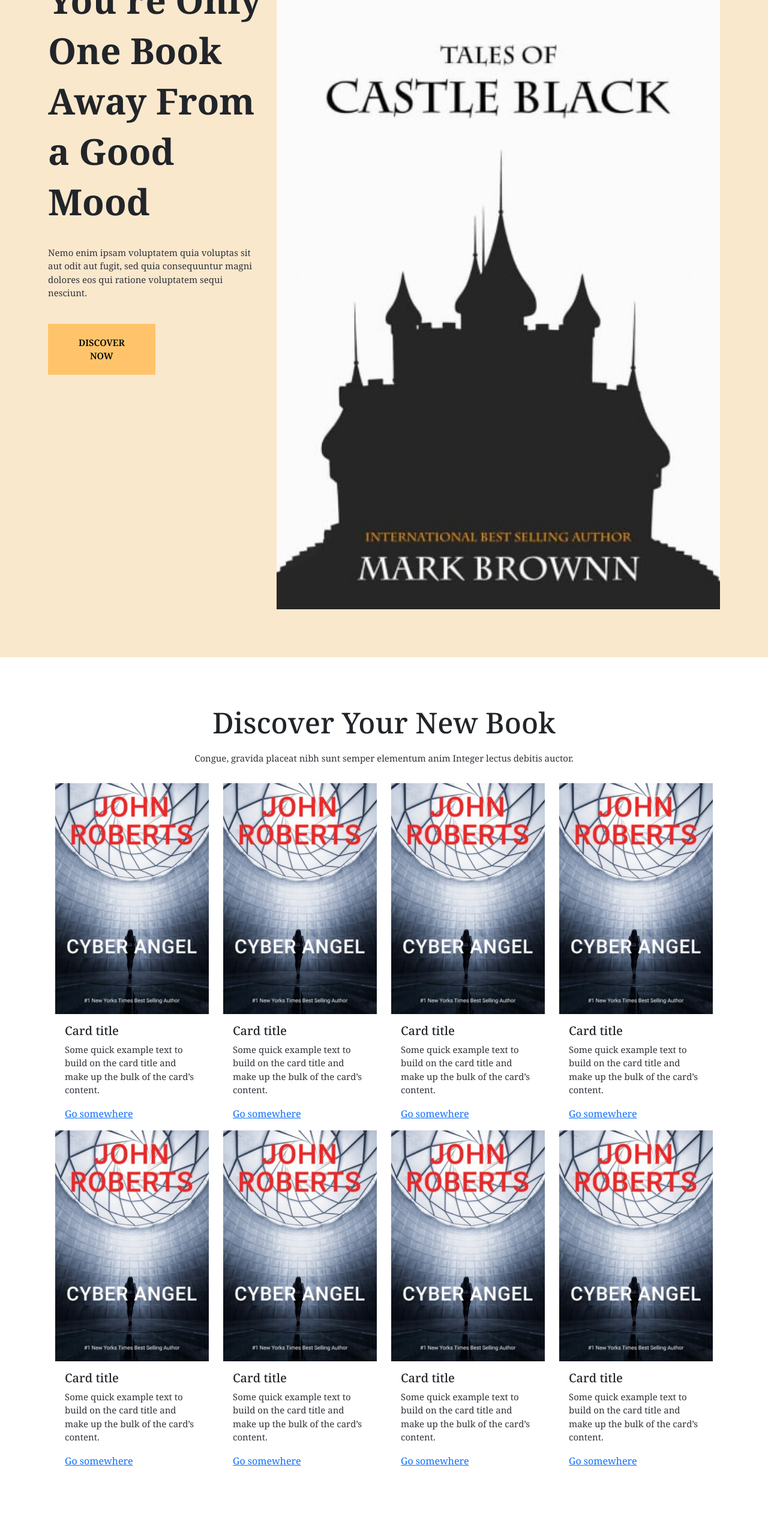
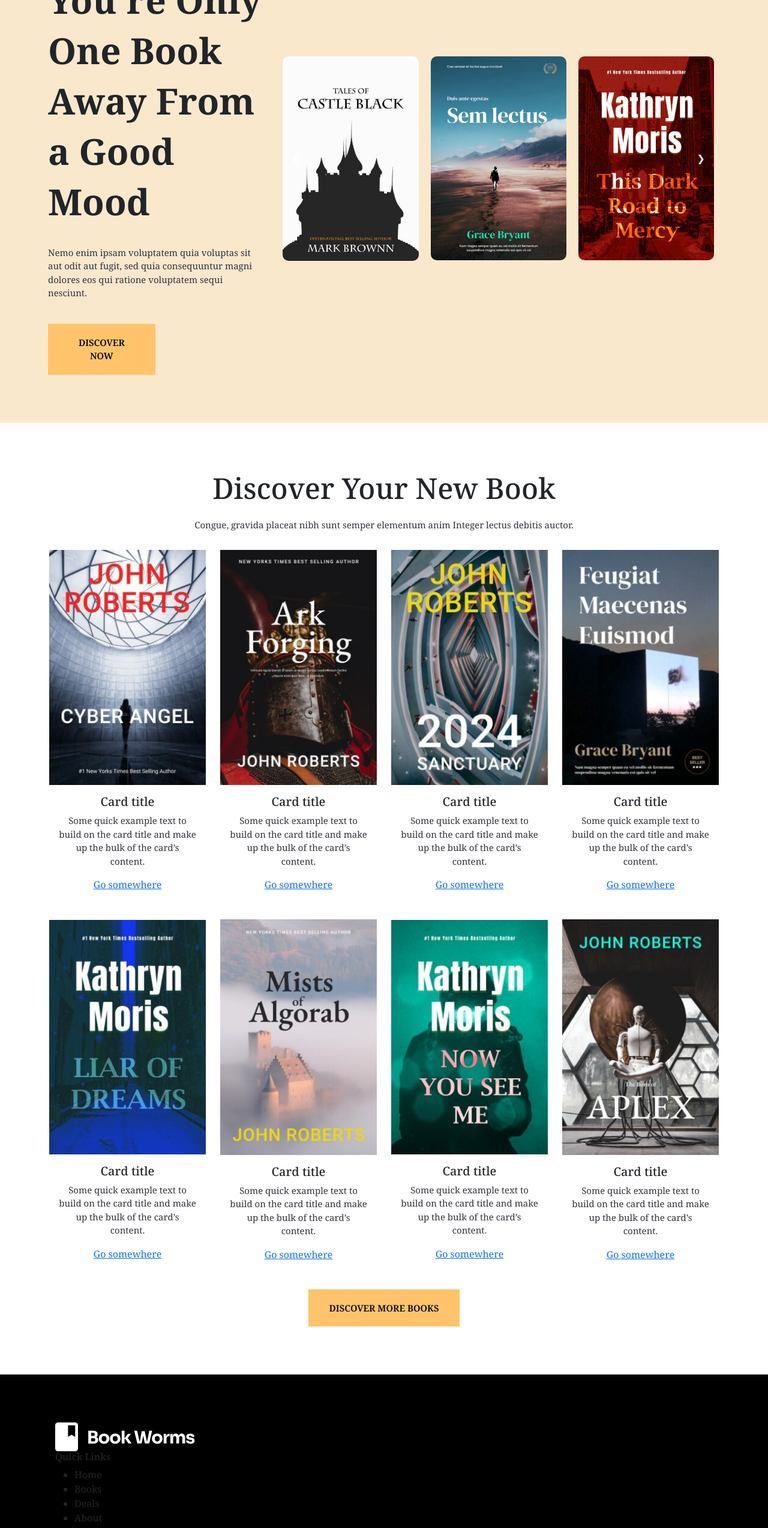
Before and after one commit to goojooo/Bootstrap_Project, a plain HTML site: page index.html in a window 1280 px wide. Shown: the part 240-2788 px from the top of the page at 60% size. Drawn offline with nearby package versions, Linux system fonts and the light colour scheme.

Commit message:
first commit

```diff
--- a/index.html
+++ b/index.html
@@ -14,6 +14,7 @@
    <link rel="preconnect" href="https://fonts.googleapis.com">
 <link rel="preconnect" href="https://fonts.gstatic.com" crossorigin>
 <link href="https://fonts.googleapis.com/css2?family=Noto+Serif:ital,wght@0,100..900;1,100..900&family=Sora:wght@100..800&display=swap" rel="stylesheet">
+<link rel="stylesheet" href="https://cdnjs.cloudflare.com/ajax/libs/font-awesome/7.0.1/css/all.min.css" integrity="sha512-2SwdPD6INVrV/lHTZbO2nodKhrnDdJK9/kg2XD1r9uGqPo1cUbujc+IYdlYdEErWNu69gVcYgdxlmVmzTWnetw==" crossorigin="anonymous" referrerpolicy="no-referrer" />
   </head>
   <body>
     <section class="container-fluid" id="main-container">
@@ -99,57 +100,29 @@
               sed quia consequuntur magni dolores eos qui ratione voluptatem
               sequi nesciunt.
             </p>
-            <button>DISCOVER NOW</button>
+            <button class="button">DISCOVER NOW</button>
           </div>
-          <div class="col-8">
-            <div id="carouselExample" class="carousel slide row">
-              <div class="carousel-inner col-4">
-                <div class="carousel-item active">
-                  <img
-                    src="assets/imgi_2_hero-cover3.jpg"
-                    class="d-block w-100"
-                    alt="..."
-                  />
+             <div class="col-lg-8 col-md-12">
+            <div class="carousel-container">
+              <div class="carousel-track" id="carouselTrack">
+                <div class="carousel-item-custom">
+                  <img src="assets/imgi_2_hero-cover3.jpg" alt="book 1" />
                 </div>
-                <div class="carousel-item">
-                  <img
-                    src="assets/imgi_3_hero-cover4.jpg"
-                    class="d-block w-100"
-                    alt="..."
-                  />
+                <div class="carousel-item-custom">
+                  <img src="assets/imgi_3_hero-cover4.jpg" alt="book 2" />
                 </div>
-                <div class="carousel-item">
-                  <img
-                    src="assets/imgi_5_hero-cover2.jpg"
-                    class="d-block w-100"
-                    alt="..."
-                  />
+                <div class="carousel-item-custom">
+                  <img src="assets/imgi_5_hero-cover2.jpg" alt="book 3" />
+                </div>
+                <div class="carousel-item-custom">
+                  <img src="assets/imgi_6_book-08.jpg" alt="book 4" />
+                </div>
+                <div class="carousel-item-custom">
+                  <img src="assets/imgi_3_hero-cover4.jpg" alt="book 5" />
                 </div>
               </div>
-              <button
-                class="carousel-control-prev"
-                type="button"
-                data-bs-target="#carouselExample"
-                data-bs-slide="prev"
-              >
-                <span
-                  class="carousel-control-prev-icon"
-                  aria-hidden="true"
-                ></span>
-                <span class="visually-hidden">Previous</span>
-              </button>
-              <button
-                class="carousel-control-next"
-                type="button"
-                data-bs-target="#carouselExample"
-                data-bs-slide="next"
-              >
-                <span
-                  class="carousel-control-next-icon"
-                  aria-hidden="true"
-                ></span>
-                <span class="visually-hidden">Next</span>
-              </button>
+              <button class="carousel-btn prev" id="prevBtn">&#10094;</button>
+              <button class="carousel-btn next" id="nextBtn">&#10095;</button>
             </div>
           </div>
         </div>
@@ -168,7 +141,7 @@
             <div class="card col-3" >
               <img
                 src="assets/imgi_6_book-08.jpg"
-                class="img-fluid"
+                class="img-fluid rounded-0"
                 alt="..."
               />
               <div class="card-body">
@@ -182,8 +155,8 @@
             </div>
             <div class="card col-3" >
               <img
-                src="assets/imgi_6_book-08.jpg"
-                class="img-fluid"
+                src="assets/imgi_7_book-07.jpg"
+                class="img-fluid rounded-0"
                 alt="..."
               />
               <div class="card-body">
@@ -197,8 +170,8 @@
             </div>
             <div class="card col-3" >
               <img
-                src="assets/imgi_6_book-08.jpg"
-                class="img-fluid"
+                src="assets/imgi_8_book-06.jpg"
+                class="img-fluid rounded-0"
                 alt="..."
               />
               <div class="card-body">
@@ -212,8 +185,8 @@
             </div>
             <div class="card col-3" >
               <img
-                src="assets/imgi_6_book-08.jpg"
-                class="img-fluid"
+                src="assets/imgi_9_book-05.jpg"
+                class="img-fluid rounded-0"
                 alt="..."
               />
               <div class="card-body">
@@ -227,8 +200,8 @@
             </div>
             <div class="card col-3" >
               <img
-                src="assets/imgi_6_book-08.jpg"
-                class="img-fluid"
+                src="assets/imgi_10_book-04.jpg"
+                class="img-fluid rounded-0"
                 alt="..."
               />
               <div class="card-body">
@@ -242,8 +215,8 @@
             </div>
             <div class="card col-3" >
               <img
-                src="assets/imgi_6_book-08.jpg"
-                class="img-fluid"
+                src="assets/imgi_11_book-02.jpg"
+                class="img-fluid rounded-0"
                 alt="..."
               />
               <div class="card-body">
@@ -257,8 +230,8 @@
             </div>
             <div class="card col-3" >
               <img
-                src="assets/imgi_6_book-08.jpg"
-                class="img-fluid"
+                src="assets/imgi_12_book-03.jpg"
+                class="img-fluid rounded-0"
                 alt="..."
               />
               <div class="card-body">
@@ -272,8 +245,8 @@
             </div>
             <div class="card col-3">
               <img
-                src="assets/imgi_6_book-08.jpg"
-                class="img-fluid"
+                src="assets/imgi_13_book-01.jpg"
+                class="img-fluid rounded-0"
                 alt="..."
               />
               <div class="card-body">
@@ -286,13 +259,78 @@
               </div>
             </div>
           </div>
+          <button class="button">DISCOVER MORE BOOKS</button>
         </div>
       </section>
+      <footer class="row col-12">
+        <div class="footer-top">
+          <div><img src="assets/svgviewer-png-output.png" alt=""></div>
+          <div>
+            <h6>Quick Links</h6>
+            <ul>
+              <li>Home</li>
+              <li>Books</li>
+              <li>Deals</li>
+              <li>About</li>
+              <li>Contact</li>
+            </ul>
+          </div>
+          <div>
+              <h6>Quick Links</h6>
+            <ul>
+              <li>Home</li>
+              <li>Books</li>
+              <li>Deals</li>
+              <li>About</li>
+              <li>Contact</li>
+            </ul>
+          </div>
+          <div></div>
+        </div>
+       <div style="width: 100%; background-color: white; height: 1px;"></div>
+        <div class="footer-dwn">
+          <div class="div"><p>Copyright © 2025 Book Worms | Powered by Book Worms</p></div>
+          <div class="div payment-img"><img src="assets/imgi_27_payment-image.png" alt=""></div>
+          <div class=" div icon">
+            <div><i class="fa-brands fa-square-facebook" style="color: white"></i></div>
+            <div><i class="fa-brands fa-square-twitter" style="color: white"></i></div>
+            <div><i class="fa-brands fa-square-instagram" style="color: white"></i></div>
+          </div>
+        </div>
+      </footer>
     </section>
     <script
       src="https://cdn.jsdelivr.net/npm/bootstrap@5.3.8/dist/js/bootstrap.bundle.min.js"
       integrity="sha384-FKyoEForCGlyvwx9Hj09JcYn3nv7wiPVlz7YYwJrWVcXK/BmnVDxM+D2scQbITxI"
       crossorigin="anonymous"
     ></script>
+    <script>
+      const track = document.getElementById("carouselTrack");
+      const prevBtn = document.getElementById("prevBtn");
+      const nextBtn = document.getElementById("nextBtn");
+      const items = document.querySelectorAll(".carousel-item-custom");
+      const itemWidth = items[0].offsetWidth + 20; // includes padding
+
+      let index = 0;
+
+      nextBtn.addEventListener("click", () => {
+        if (index < items.length - 3) {
+          index++;
+          track.style.transform = `translateX(-${index * itemWidth}px)`;
+        }
+      });
+
+      prevBtn.addEventListener("click", () => {
+        if (index > 0) {
+          index--;
+          track.style.transform = `translateX(-${index * itemWidth}px)`;
+        }
+      });
+
+      // Recalculate width on window resize
+      window.addEventListener("resize", () => {
+        track.style.transform = `translateX(-${index * (items[0].offsetWidth + 20)}px)`;
+      });
+    </script>
   </body>
 </html>
--- a/styles.css
+++ b/styles.css
@@ -43,13 +43,21 @@
     color:#30333A;
 
 }
-#hero-section .text-box button{
+#hero-section .text-box .button{
     border: var(--bdr-n);
     background-color: var(--bg-color);
     padding:var(--btn-padding);
     font-weight: 600;
     font-size: var(--txt-con);
     width: 50%;
+}
+.button{
+    border: var(--bdr-n);
+    background-color: var(--bg-color);
+    padding:var(--btn-padding);
+    font-weight: 600;
+    font-size: var(--txt-con);
+    width: fit-content;
 }
 #books-shelf{
     padding:var(--section-padding);
@@ -66,3 +74,80 @@
 #books-shelf .card{
     border:none;
 }
+.row{
+    display: flex;
+    align-items: center;
+}
+  .carousel-container {
+        position: relative;
+        overflow: hidden;
+      }
+      .carousel-track {
+        display: flex;
+        transition: transform 0.5s ease;
+      }
+      .carousel-item-custom {
+        flex: 0 0 calc(100% / 3);
+        padding: 0 10px;
+      }
+      .carousel-item-custom img {
+        width: 100%;
+        border-radius: 10px;
+      }
+      .carousel-btn {
+        position: absolute;
+        top: 50%;
+        transform: translateY(-50%);
+        background: rgba(0, 0, 0, 0);
+        border: none;
+        color: white;
+        padding: 10px 15px;
+        cursor: pointer;
+        border-radius: 50%;
+      }
+      .carousel-btn.prev {
+        left: 10px;
+      }
+      .carousel-btn.next {
+        right: 10px;
+      }
+
+      /* Books section */
+      #books-shelf {
+        padding: 80px 0;
+        text-align: center;
+      }
+      #books-shelf h1 {
+        font-family: "Noto Serif", serif;
+        margin-bottom: 10px;
+      }
+      #books-shelf .card {
+        border: none;
+        margin-bottom: 30px;
+      }
+      #books-shelf .card img {
+        border-radius: 8px;
+      }
+      footer{
+        background-color: black;
+        padding: 80px 80px 50px;
+      }
+      .footer-dwn{
+        color: white;
+        font-size: 13px;
+        font-family: var(--sora-font);
+        padding-top: 24px !important;
+        padding: 0;
+        display: flex;
+      }
+      .footer-dwn .div{
+        width: 33%;
+      }
+      .footer-dwn .icon{
+        display: flex;
+        gap: 16px;
+        justify-content: end;
+      }
+      .footer-dwn .payment-img{
+        text-align: center;
+      }
```
Also changed, not shown: assets/svgviewer-png-output.png (added).
